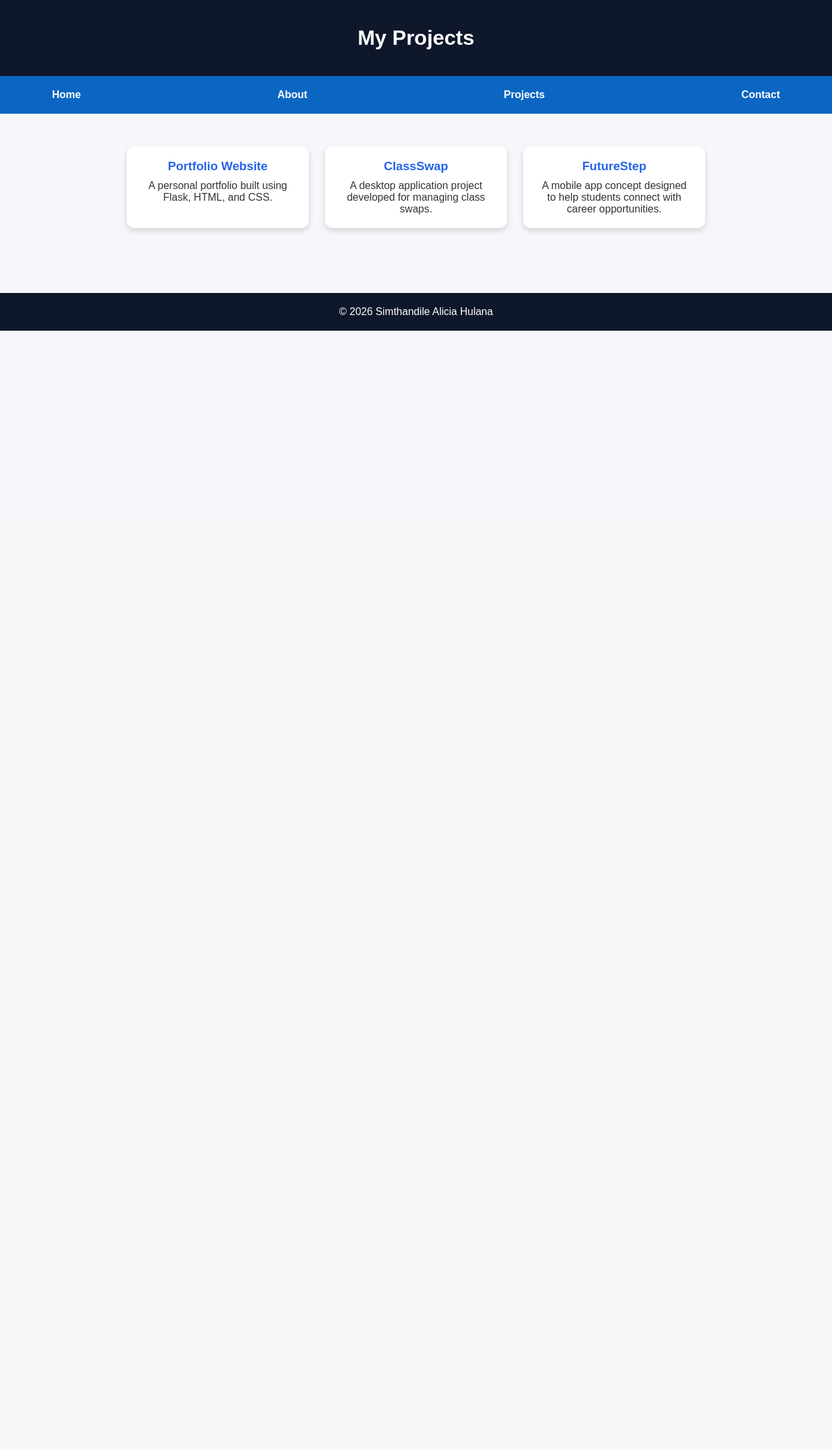
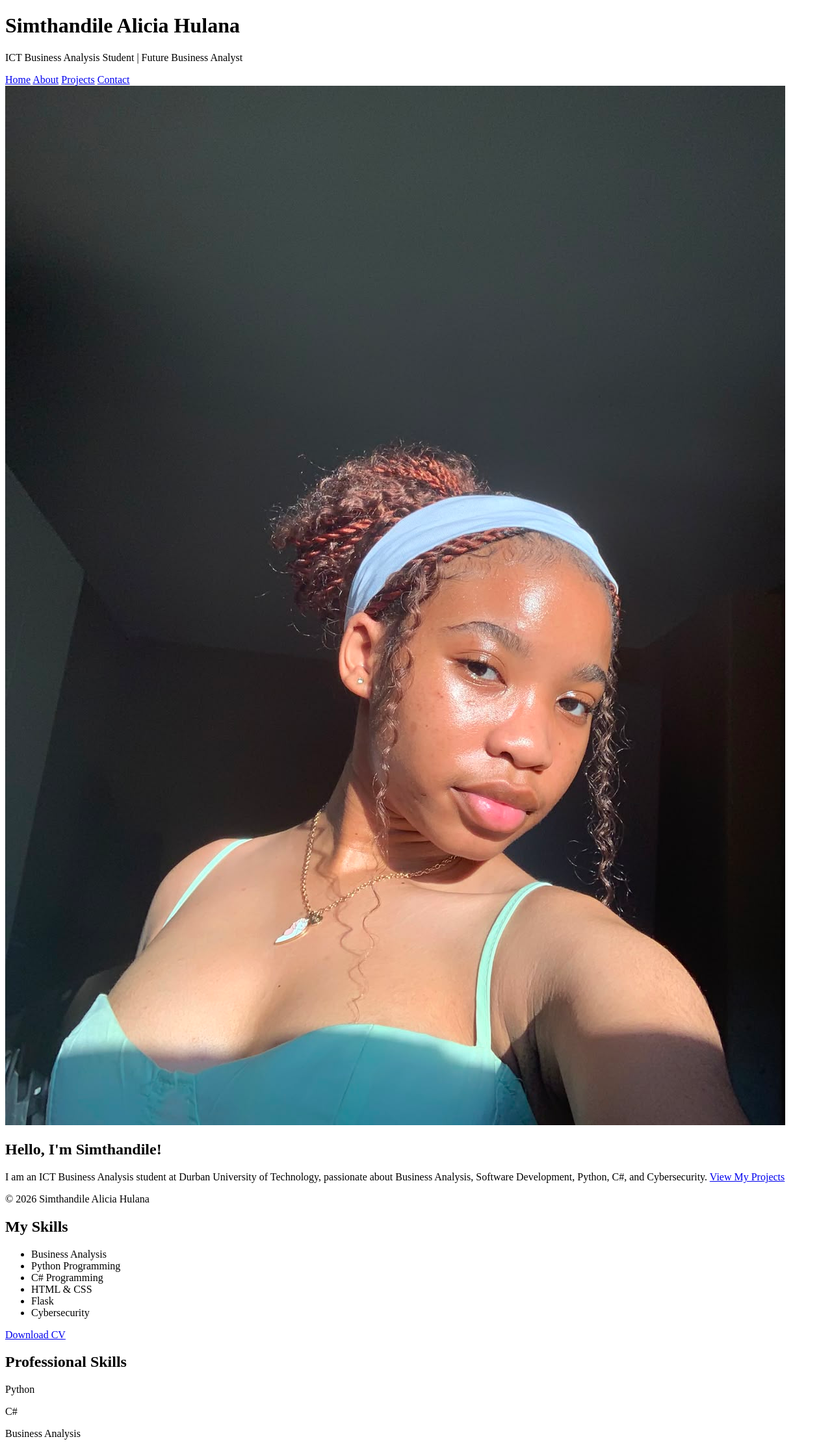
Before and after one commit to Alicia-Hatta/portfolio, a Flask app: page /projects in a window 1280 px wide. Shown: the whole page at 65% size. Before the commit the page ends 509 px from the top, so only its background shows below. Run offline with Flask 3, Linux system fonts and the light colour scheme.

Commit message:
deleted static/files/~$mthandile_Hulana_CV.PDF modified static/style.css modified templates/projects.html

```diff
--- a/templates/projects.html
+++ b/templates/projects.html
@@ -1,15 +1,12 @@
 <!DOCTYPE html>
 <html>
 <head>
-    <title>Projects</title>
-    <link rel="stylesheet" href="{{ url_for('static', filename='style.css') }}">
-</head>
-
-<body>
+    <body>
 
 <header>
-    <h1>My Projects</h1>
-</header>
+    <h1>Simthandile Alicia Hulana</h1>
+    <p>ICT Business Analysis Student | Future Business Analyst</p>
+<header>
 
 <nav>
     <a href="/">Home</a>
@@ -18,28 +15,64 @@
     <a href="/contact">Contact</a>
 </nav>
 
-<section class="projects">
+<section class="hero">
+    <img src="{{ url_for('static', filename='image/profile.jpeg') }}" alt="Profile Picture" class="profile-img">
+    <div>
+        <h2>Hello, I'm Simthandile!</h2>
 
-    <div class="card">
-        <h3>Portfolio Website</h3>
-        <p>A personal portfolio built using Flask, HTML, and CSS.</p>
+        <p>
+            I am an ICT Business Analysis student at Durban University of Technology,
+            passionate about Business Analysis, Software Development,
+            Python, C#, and Cybersecurity.
+
+        <a class="btn" href="/projects">View My Projects</a>
     </div>
-
-    <div class="card">
-        <h3>ClassSwap</h3>
-        <p>A desktop application project developed for managing class swaps.</p>
-    </div>
-
-    <div class="card">
-        <h3>FutureStep</h3>
-        <p>A mobile app concept designed to help students connect with career opportunities.</p>
-    </div>
-
 </section>
 
 <footer>
     <p>© 2026 Simthandile Alicia Hulana</p>
 </footer>
+<section class="skills">
 
-</body>
-</html>
+    <h2>My Skills</h2>
+
+    <ul>
+        <li>Business Analysis</li>
+        <li>Python Programming</li>
+        <li>C# Programming</li>
+        <li>HTML & CSS</li>
+        <li>Flask</li>
+        <li>Cybersecurity</li>
+    </ul>
+
+</section>
+<a href="{{ url_for('static', filename='files/Simthandile_Hulana_CV.pdf')}}"
+class="btn"downloads>
+    Download CV
+</a>
+<section class="progress-section">
+
+    <h2>Professional Skills</h2>
+
+    <div class="skill">
+        <p>Python</p>
+        <div class="bar">
+            <div class="python"></div>
+        </div>
+    </div>
+
+    <div class="skill">
+        <p>C#</p>
+        <div class="bar">
+            <div class="csharp"></div>
+        </div>
+    </div>
+
+    <div class="skill">
+        <p>Business Analysis</p>
+        <div class="bar">
+            <div class="ba"></div>
+        </div>
+    </div>
+
+</section>
```
Also changed, not shown: static/style.css (line endings or trailing spaces), 1 other file.
